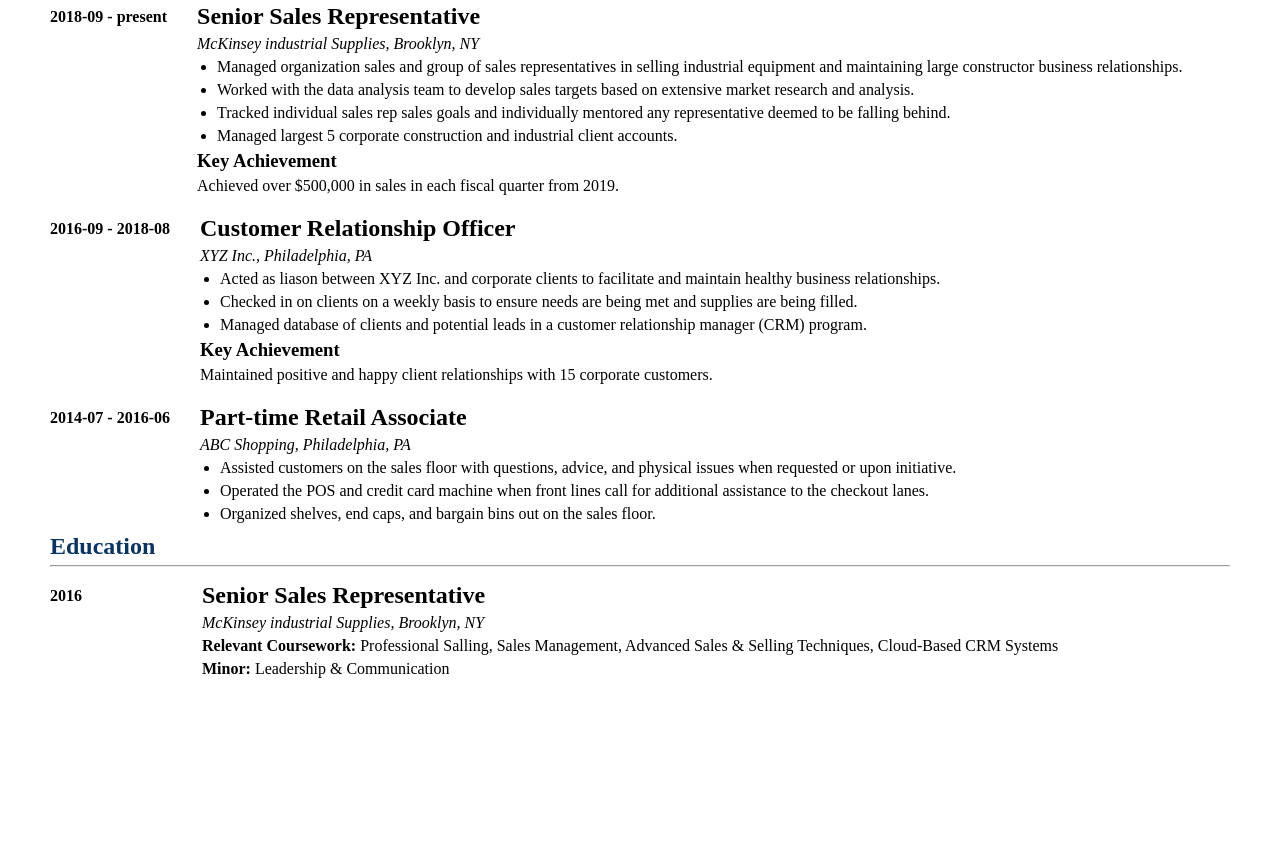
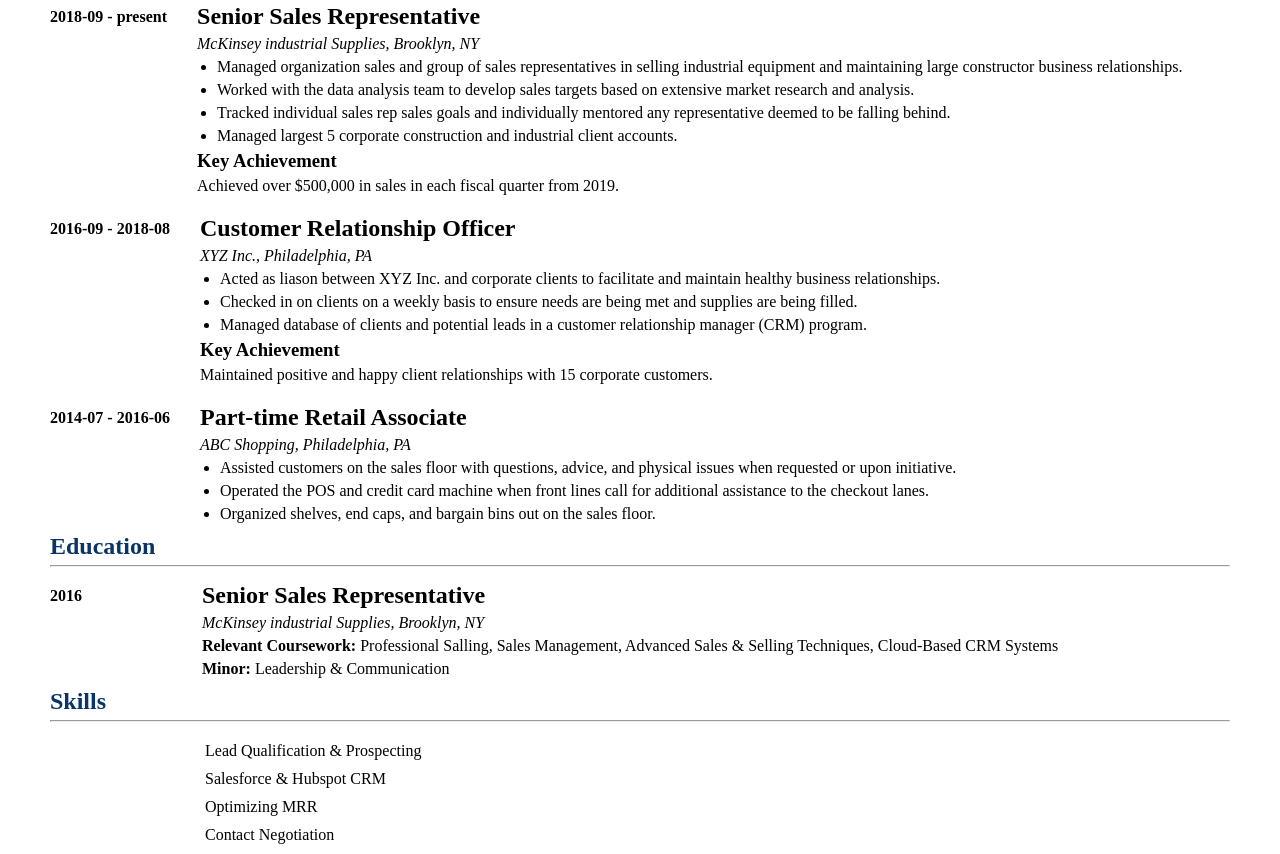
Before and after one commit to DenK355/resume, a plain HTML site: page index.html in a window 1280 px wide. Shown: the part 323-1177 px from the top of the page. Before the commit the page ends 1011 px from the top, so only its background shows below. Drawn offline with Linux system fonts and the light colour scheme.

Commit message:
Finish main

```diff
--- a/index.html
+++ b/index.html
@@ -235,6 +235,23 @@
 
         </section>
 
+        <section>
+
+            <h2 class="textdec">Skills</h2>
+
+            <hr>
+
+            <article class="article_3">
+                <ul>
+                    <li>Lead Qualification & Prospecting</li>
+                    <li>Salesforce & Hubspot CRM</li>
+                    <li>Optimizing MRR</li>
+                    <li>Contact Negotiation</li>
+                </ul>
+            </article>
+
+        </section>
+
     </main>
 
 </body>
--- a/style.css
+++ b/style.css
@@ -104,3 +104,12 @@
 .article_2 p {
     margin-bottom: 5px;
 }
+
+.article_3 ul {
+    list-style: none;
+    margin-left: 155px;
+}
+
+.article_3 ul li {
+    margin-bottom: 10px;
+}
```
